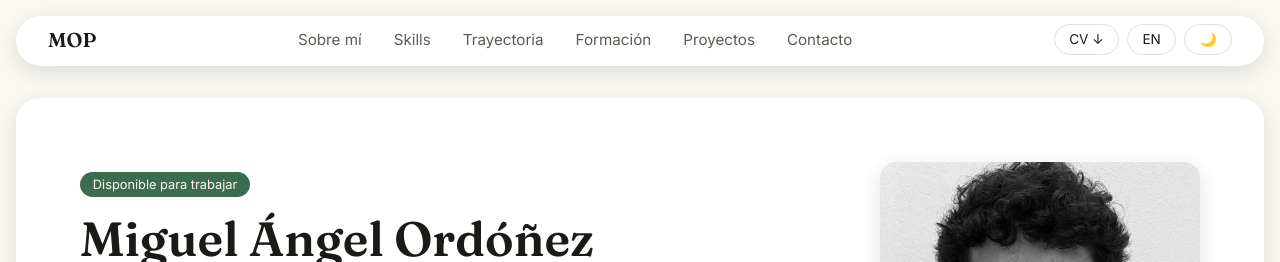
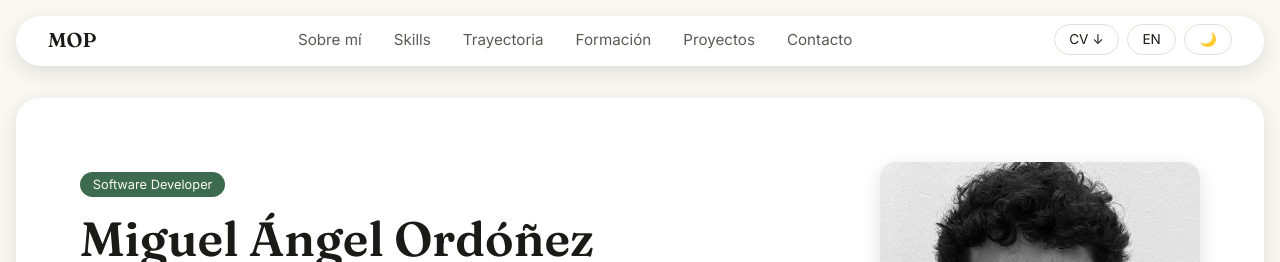
Before and after one commit to Picadizo-4/portfolio, a React (Vite) app: page / in a window 1280 px wide. Shown: the top 262 px of the page. Built offline with nearby package versions, Linux system fonts and the light colour scheme.

Commit message:
Cambio de estado

```diff
--- a/src/i18n/translations.ts
+++ b/src/i18n/translations.ts
@@ -13,7 +13,7 @@ export const translations = {
       temaClaro: 'Cambiar a modo claro',
     },
     hero: {
-      eyebrow: 'Disponible para trabajar',
+      eyebrow: 'Software Developer',
       subtitle: 'Construyo software, aprendizaje constante y ganas de crecer.',
       description: 'Desarrollador junior con experiencia en proyectos personales.',
       verProyectos: 'Ver proyectos →',
@@ -266,7 +266,7 @@ export const translations = {
       temaClaro: 'Switch to light mode',
     },
     hero: {
-      eyebrow: 'Available for work',
+      eyebrow: 'Software Developer',
       subtitle: 'I build software, constant learning and a drive to grow.',
       description: 'Junior developer with experience in personal projects.',
       verProyectos: 'View projects →',
```
